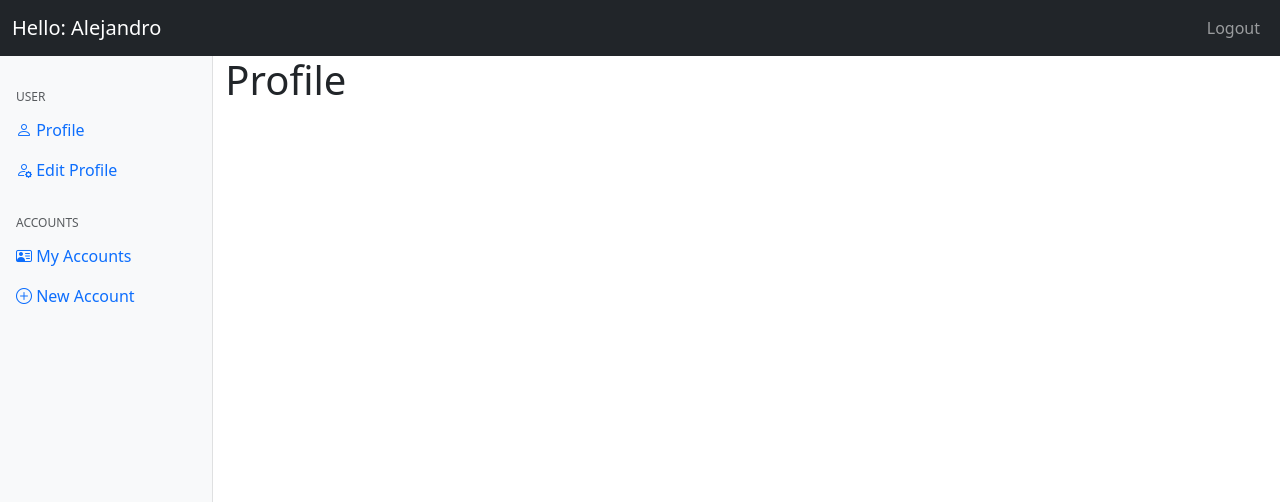
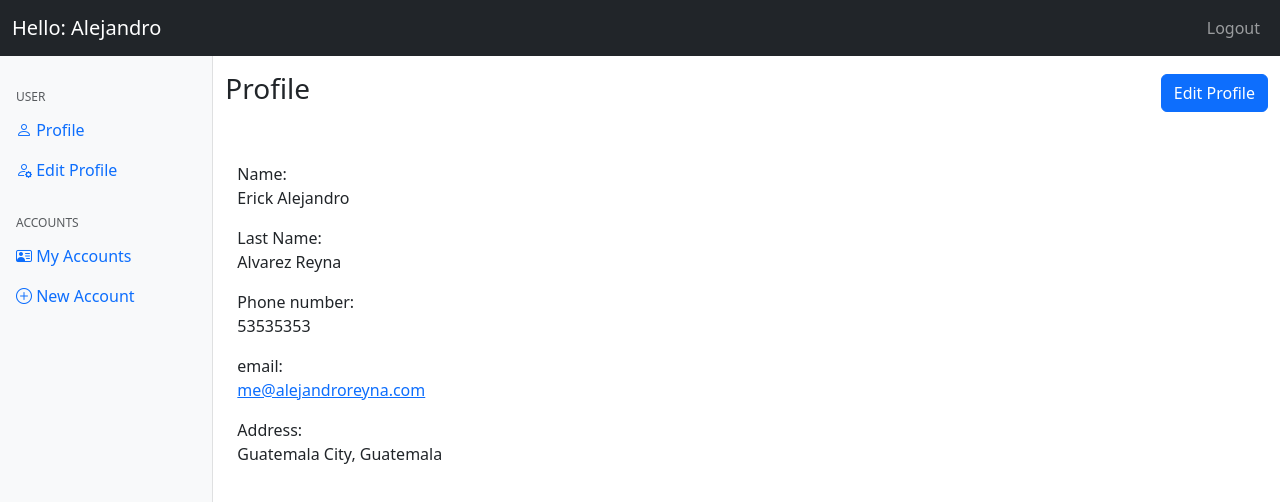
Before and after one commit to AleejandroReyna/new-bank-app, a React (Create React App) app: page /profile in a window 1280 px wide. Shown: the top 502 px of the page. Built offline with nearby package versions, Linux system fonts and the light colour scheme.

Commit message:
Profile (#8)
* profile: Added app title component

* profile: Refactored app title component

Added actions on profile header

* profile: Added base profile

```diff
--- /dev/null
+++ b/src/components/common/AppTitle/_AppTitle.tsx
@@ -0,0 +1,16 @@
+// UI Components
+import { Stack } from "react-bootstrap"
+
+type AppTitleProps = {
+  title: string
+  children?: JSX.Element
+}
+
+export const AppTitle = ({title, children} : AppTitleProps) => (
+  <Stack direction="horizontal" gap={2} className="mt-3">
+    <h3>{title}</h3>
+      {children &&
+      <div className="ms-auto">{children}</div>
+    }
+  </Stack>
+)
--- /dev/null
+++ b/src/components/common/AppTitle/index.ts
@@ -0,0 +1 @@
+export { AppTitle } from './_AppTitle'
--- a/src/screens/Profile/_Profile.tsx
+++ b/src/screens/Profile/_Profile.tsx
@@ -1 +1,40 @@
-export const Profile = () => <h1>Profile</h1>
+// Dependencies
+import { Link } from "react-router-dom"
+
+// UI Components
+import { AppTitle } from "../../components/common/AppTitle"
+import { Button, Container, Row, Col } from "react-bootstrap"
+
+export const Profile = () => (
+  <>
+  <AppTitle title="Profile">
+    <Link to='/profile/edit'>
+      <Button type="button" role="button">Edit Profile</Button>
+    </Link>
+  </AppTitle>
+  <Container  className="mt-5">
+    <Row>
+      <Col xs="12">
+        <span>Name: </span>
+        <p>Erick Alejandro</p>
+      </Col>
+      <Col xs="12">
+        <span>Last Name: </span>
+        <p>Alvarez Reyna</p>
+      </Col>
+      <Col xs="12">
+        <span>Phone number: </span>
+        <p>53535353</p>
+      </Col>
+      <Col xs="12">
+        <span>email: </span>
+        <p><a href="mailto:me@alejandroreyna.com">me@alejandroreyna.com</a></p>
+      </Col>
+      <Col xs="12">
+        <span>Address: </span>
+        <p>Guatemala City, Guatemala</p>
+      </Col>
+    </Row>
+  </Container>
+  </>
+)
```
